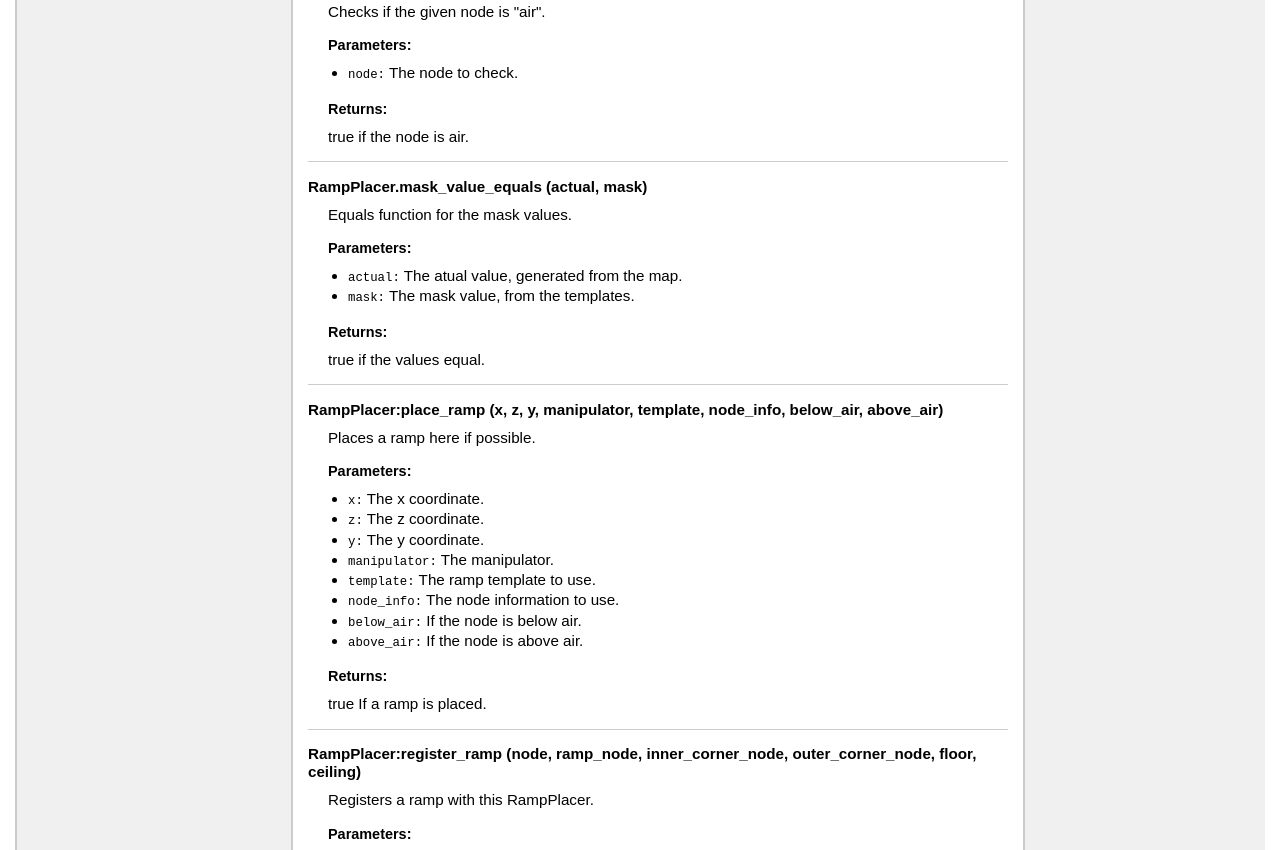
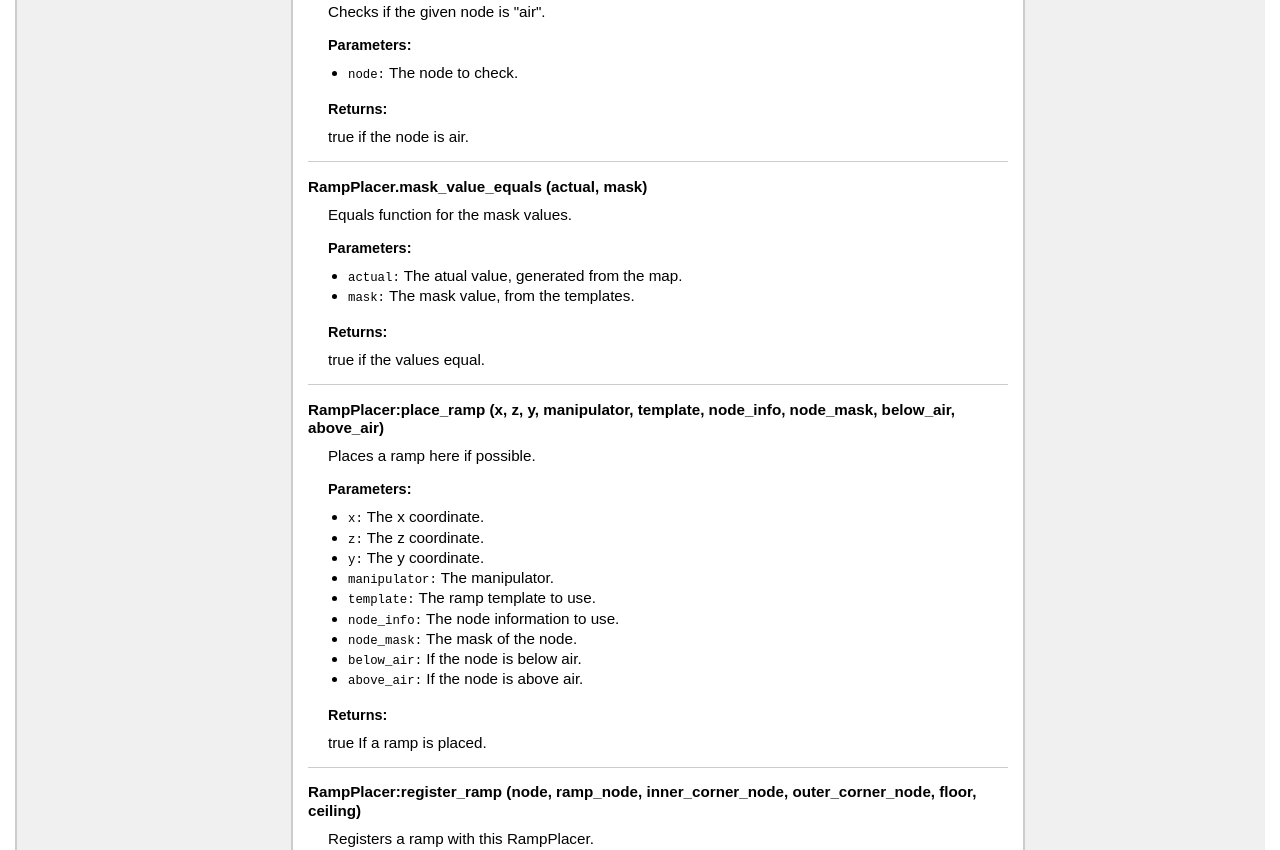
Before and after one commit to RobertZenz/minetest-australopithecus-worldgen-utils, a plain HTML site: page doc/modules/ramps.rampplacer.html in a window 1280 px wide. Shown: the part 880-1730 px from the top of the page. Drawn offline with Linux system fonts and the light colour scheme.

Commit message:
Fixed LDoc warnings.

```diff
--- a/doc/modules/ramps.rampplacer.html
+++ b/doc/modules/ramps.rampplacer.html
@@ -67,7 +67,7 @@
 	<td class="summary">Equals function for the mask values.</td>
 	</tr>
 	<tr>
-	<td class="name" nowrap><a href="#RampPlacer:place_ramp">RampPlacer:place_ramp (x, z, y, manipulator, template, node_info, below_air, above_air)</a></td>
+	<td class="name" nowrap><a href="#RampPlacer:place_ramp">RampPlacer:place_ramp (x, z, y, manipulator, template, node_info, node_mask, below_air, above_air)</a></td>
 	<td class="summary">Places a ramp here if possible.</td>
 	</tr>
 	<tr>
@@ -164,7 +164,7 @@
 </dd>
     <dt>
     <a name = "RampPlacer:place_ramp"></a>
-    <strong>RampPlacer:place_ramp (x, z, y, manipulator, template, node_info, below_air, above_air)</strong>
+    <strong>RampPlacer:place_ramp (x, z, y, manipulator, template, node_info, node_mask, below_air, above_air)</strong>
     </dt>
     <dd>
     Places a ramp here if possible.
@@ -189,6 +189,9 @@
         </li>
         <li><span class="parameter">node_info</span>
          The node information to use.
+        </li>
+        <li><span class="parameter">node_mask</span>
+         The mask of the node.
         </li>
         <li><span class="parameter">below_air</span>
          If the node is below air.
```
Also changed, not shown: 1 other file.
